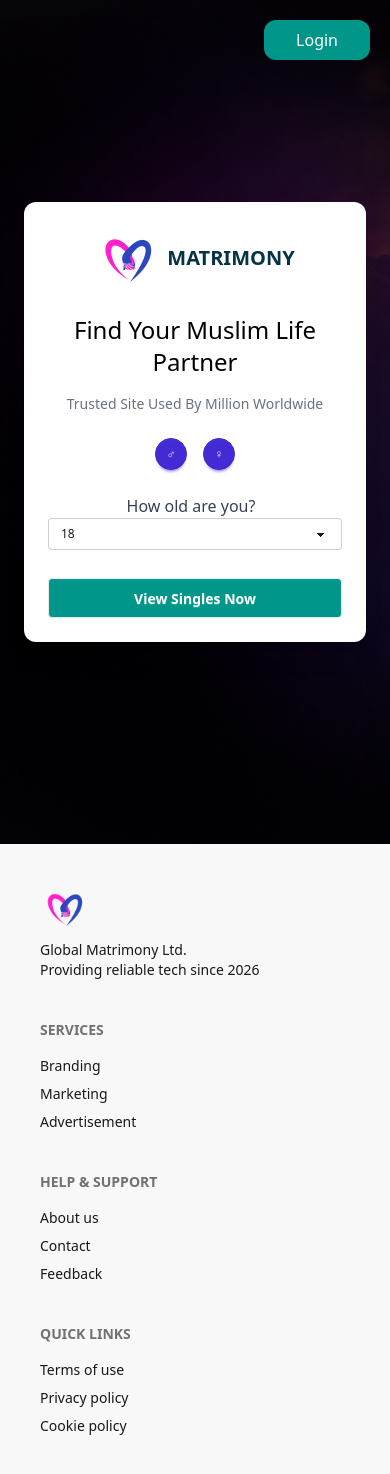
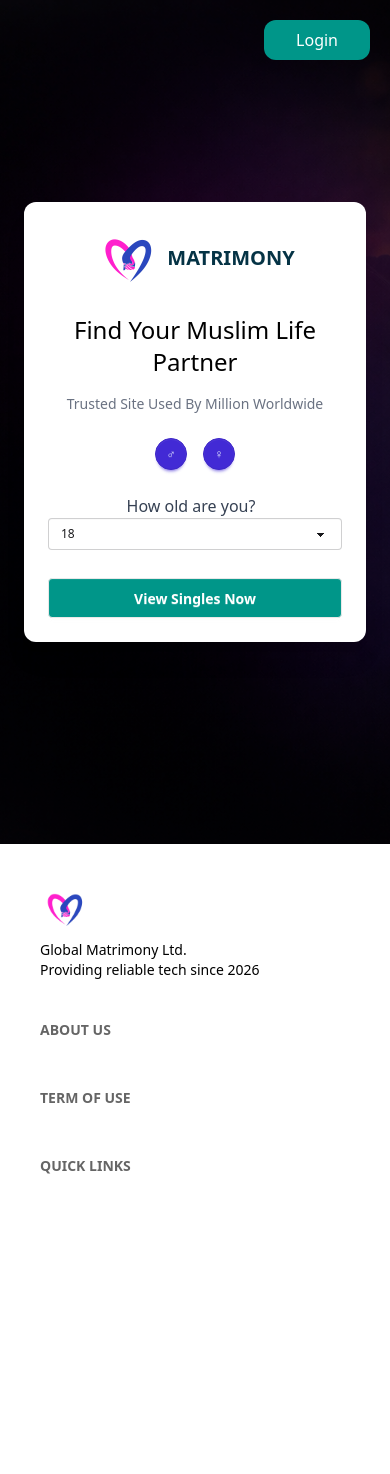
Before and after one commit to MH-liton-360/matrimony, a React (Vite) app: page / in a window 390 px wide. After the commit the page ends 1224 px from the top, so only its background shows below. Built offline with nearby package versions, Linux system fonts and the light colour scheme.

Commit message:
Footer section modify start

```diff
--- a/src/shared/Footer.jsx
+++ b/src/shared/Footer.jsx
@@ -5,7 +5,7 @@ const Footer = () => {
     return (
         <section>
             <div>
-                <footer className="footer sm:footer-horizontal bg-base-200 text-base-content p-10">
+                <footer className="footer sm:footer-horizontal bg-white text-black p-10">
                     <aside>
                         <img className="h-12 w-12 rounded-xl" src={F_logo} alt="matrimony" />
                         <p>
@@ -15,22 +15,13 @@ const Footer = () => {
                         </p>
                     </aside>
                     <nav>
-                        <h6 className="footer-title">Services</h6>
-                        <a className="link link-hover">Branding</a>
-                        <a className="link link-hover">Marketing</a>
-                        <a className="link link-hover">Advertisement</a>
+                        <h6 className="footer-title">About Us</h6>
                     </nav>
                     <nav>
-                        <h6 className="footer-title">Help & Support</h6>
-                        <a className="link link-hover">About us</a>
-                        <a className="link link-hover">Contact</a>
-                        <a className="link link-hover">Feedback</a>
+                        <h6 className="footer-title">Term of Use</h6>
                     </nav>
                     <nav>
                         <h6 className="footer-title">Quick Links</h6>
-                        <a className="link link-hover">Terms of use</a>
-                        <a className="link link-hover">Privacy policy</a>
-                        <a className="link link-hover">Cookie policy</a>
                     </nav>
                 </footer>
             </div>
```
